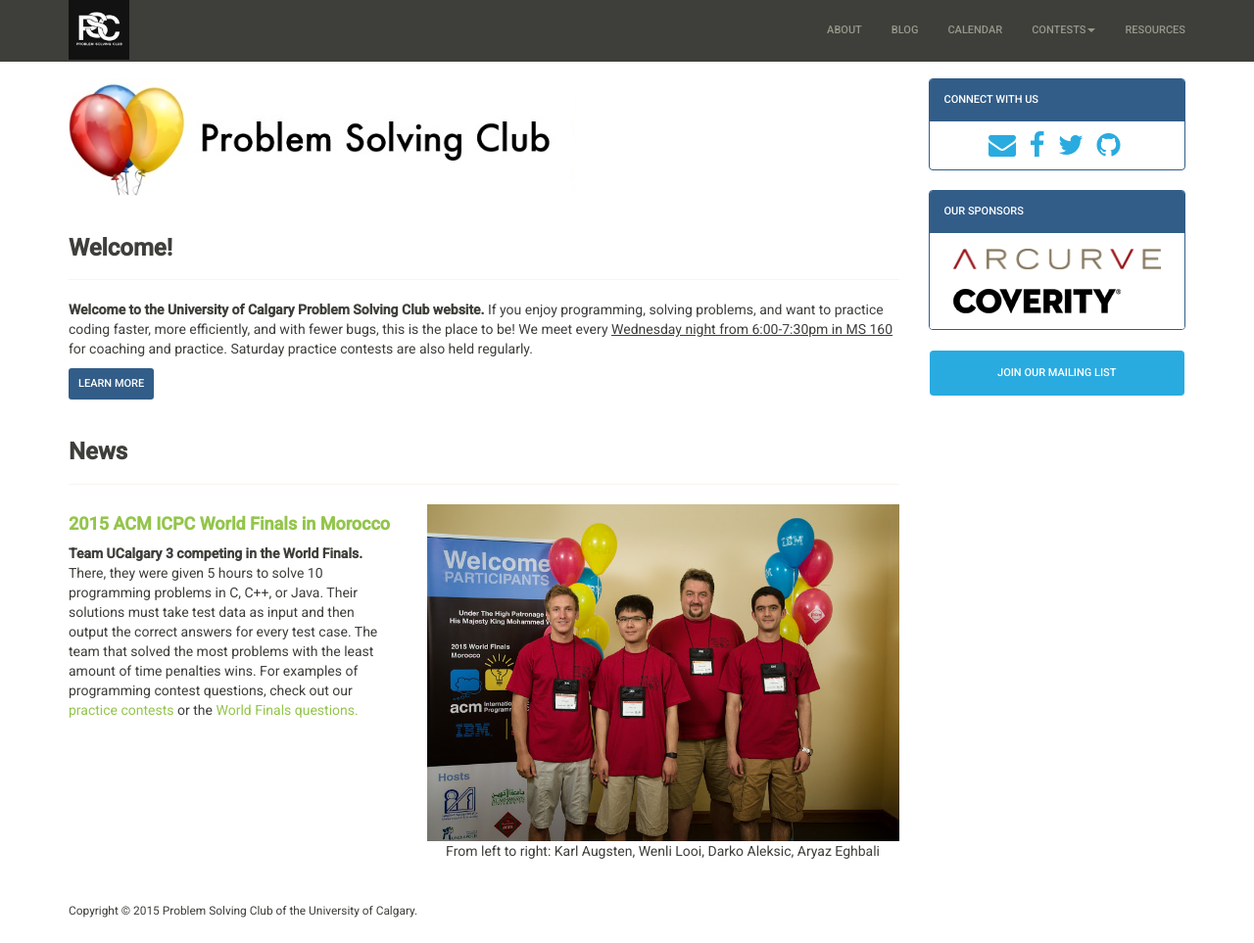
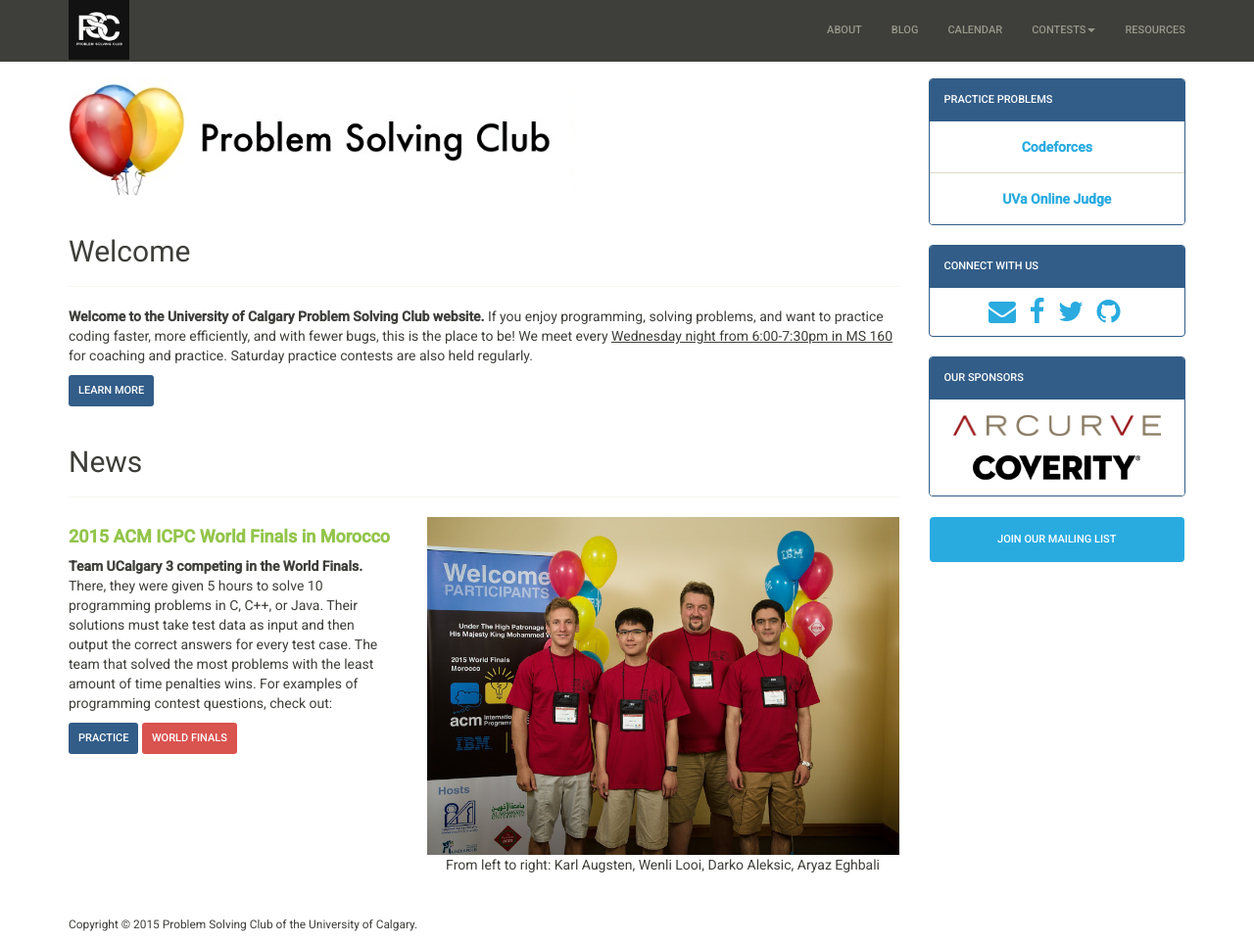
Before and after one commit to ProblemSolvingClub/psc-website, a Jekyll site: the page built from index.html, in a window 1280 px wide and 963 px high. Shown: the whole window at 98% size. Built offline with Jekyll 4.4.1, drawn with Linux system fonts in a browser that asks for light colours; nearby versions of some CDN libraries.

Commit message:
use consistent font sizes for headers and format code

```diff
--- a/contests/acpc/index.html
+++ b/contests/acpc/index.html
@@ -5,7 +5,7 @@ title: ACPC
 
 <div class="container">
   <div class="page-header">
-    <h1>Alberta Collegiate Programming Contest</h1>
+    <h2>Alberta Collegiate Programming Contest</h2>
   </div>
   <h4>
     Since 2011, the Club has organized the Alberta Collegiate Programing Contest (ACPC) every fall semester. The ACPC provides college students from Alberta with oppurtunities with students from other universities and to sharpen and demonstrate their problem-solving, programming, and teamwork skills. The contest provides a platform for industry and academia to encourage and focus public attention on the next generation of computing professionals as they pursue excellence.
@@ -34,7 +34,7 @@ title: ACPC
           <a href="/contests/acpc/2015">2015</a>
         </th>
         <th>
-          <!-- RESULTS --!>
+          <!-- RESULTS -->
         </th>
         <th>
           University of Calgary
--- a/contests/ccpc/index.html
+++ b/contests/ccpc/index.html
@@ -5,7 +5,7 @@ title: CCPC
 
 <div class="container">
   <div class="page-header">
-    <h1>Calgary Collegiate Programming Contest</h1>
+    <h2>Calgary Collegiate Programming Contest</h2>
   </div>
   <h4>
     The Club organizes the Calgary Collegiate Programming Contest (CCPC) every winter semester. The goal of the contest if to have fun and raise interest in programming contests. Students attending a post-secondary educational institution in Calgary are invited to compete. We also welcome offsite competitors for fun and practice.
@@ -28,7 +28,7 @@ title: CCPC
           <a href="/contests/acpc/2015">2015</a>
         </th>
         <th>
-          <!-- RESULTS --!>
+          <!-- RESULTS -->
         </th>
       </tr>
     </tbody>
--- a/index.html
+++ b/index.html
@@ -15,9 +15,7 @@ title: Problem Solving Club
 
       <!-- Welcome message -->
       <div class="page-header">
-        <h3>
-          <strong>Welcome!</strong>
-        </h3>
+        <h2>Welcome</h2>
       </div>
 
       <!-- Description -->
@@ -33,9 +31,7 @@ title: Problem Solving Club
       </a>
 
       <div class="page-header">
-        <h3>
-          <strong>News</strong>
-        </h3>
+        <h2>News</h2>
       </div>
 
       <!-- World finals team -->
@@ -50,11 +46,12 @@ title: Problem Solving Club
           <p>
           <strong>Team UCalgary 3 competing in the World Finals.</strong>
           There, they were given 5 hours to solve 10 programming problems in C, C++, or Java. Their solutions must take test data as input and then output the correct answers for every test case. The team that solved the most problems with the least amount of time penalties wins.
-          For examples of programming contest questions, check out our
-          <a href="/contests/practice">practice contests</a>
-          or the
-          <a href="http://icpc.baylor.edu/worldfinals/problems/icpc2015.pdf">World Finals questions.</a>
+          For examples of programming contest questions, check out:
           </p>
+
+          <!-- Links to example questions -->
+          <a class="btn btn-primary btn-sm" href="/contests/practice" role="button">Practice</a>
+          <a class="btn btn-danger btn-sm" href="http://icpc.baylor.edu/worldfinals/problems/icpc2015.pdf" role="button">World Finals</a>
         </div><!--./col-details -->
 
         <!-- Picture -->
@@ -70,6 +67,22 @@ title: Problem Solving Club
 
     <!-- Sidebar information -->
     <div class="col-xs-12 col-sm-4 col-md-3">
+
+      <!-- Practice -->
+      <div class="panel panel-primary">
+        <div class="panel-heading">
+          <h3 class="panel-title">Practice problems</h3>
+        </div><!--./panel-heading -->
+
+        <ul class="list-group">
+          <li class="list-group-item text-center">
+            <a class="text-info" href="//codeforces.com"><strong>Codeforces</strong></a>
+          </li>
+          <li class="list-group-item text-center">
+            <a class="text-info" href="//uva.onlinejudge.org"><strong>UVa Online Judge</strong></a>
+          </li>
+        </ul>
+      </div><!--./panel -->
 
       <!-- Social links -->
       <div class="panel panel-primary">
@@ -101,7 +114,7 @@ title: Problem Solving Club
         </ul>
       </div><!--./panel -->
 
-      <!-- Sponsors -->
+      <!-- externals -->
       <div class="panel panel-primary">
         <div class="panel-heading">
           <h3 class="panel-title">Our sponsors</h3>
@@ -110,11 +123,11 @@ title: Problem Solving Club
         <ul class="list-group">
           <li class="list-group-item">
             <a href="http://www.arcurve.com">
-              <img class="img-responsive sponsor-logo" src="/img/logo-arcurve.png" alt="Arcurve">
+              <img class="img-responsive external-logo" src="/img/logo-arcurve.png" alt="Arcurve">
             </a>
             <br>
             <a class="text-center" href="http://www.coverity.com">
-              <img class="sponsor-logo img-responsive" src="/img/logo-coverity.png" alt="Coverity">
+              <img class="external-logo img-responsive" src="/img/logo-coverity.png" alt="Coverity">
             </a>
           </li>
         </ul>
```
Also changed, not shown: blog/index.html (+8 -0 lines), calendar/index.html (+3 -6 lines), resources/index.html (+6 -6 lines).
